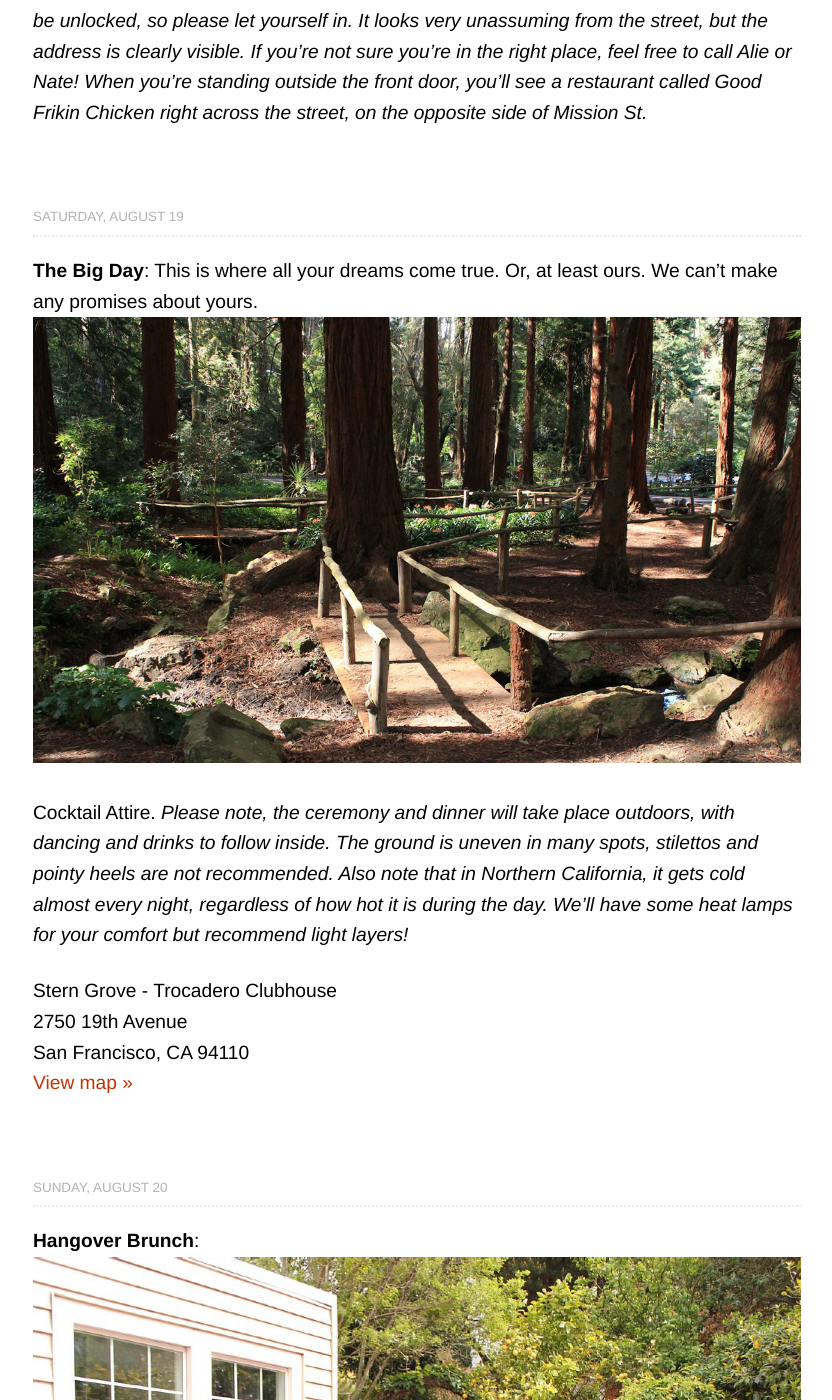
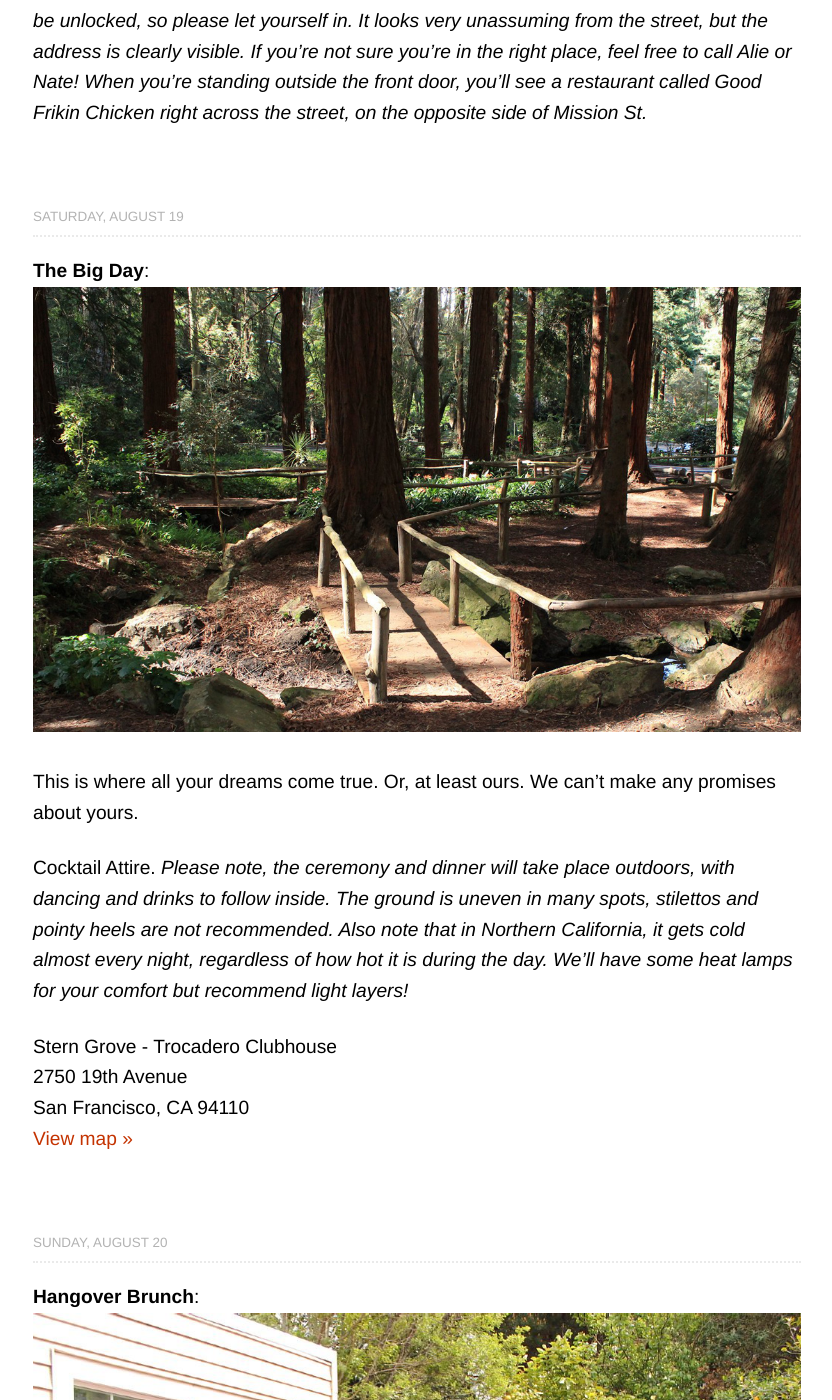
Before and after one commit to nkadlac/alieplusnate.com, a Jekyll site: the page built from schedule.md, in a window 1280 px wide and 1400 px high, scrolled down 1299 px. Shown: the whole window, without its empty margins (223-1055 px from the left). Built offline with Jekyll 4.4.1, drawn with Linux system fonts in a browser that asks for light colours; some web fonts are replaced.

```diff
--- a/schedule.md
+++ b/schedule.md
@@ -21,8 +21,10 @@ San Francisco, CA 94110
 
 ## Saturday, August 19
 
-**The Big Day**: This is where all your dreams come true. Or, at least ours. We can't make any promises about yours.
+**The Big Day**:
 ![sterngrove.jpg](/uploads/sterngrove.jpg)
+
+This is where all your dreams come true. Or, at least ours. We can't make any promises about yours.
 
 Cocktail Attire. *Please note, the ceremony and dinner will take place outdoors, with dancing and drinks to follow inside. The ground is uneven in many spots, stilettos and pointy heels are not recommended. Also note that in Northern California, it gets cold almost every night, regardless of how hot it is during the day. We'll have some heat lamps for your comfort but recommend light layers!*
 
```
